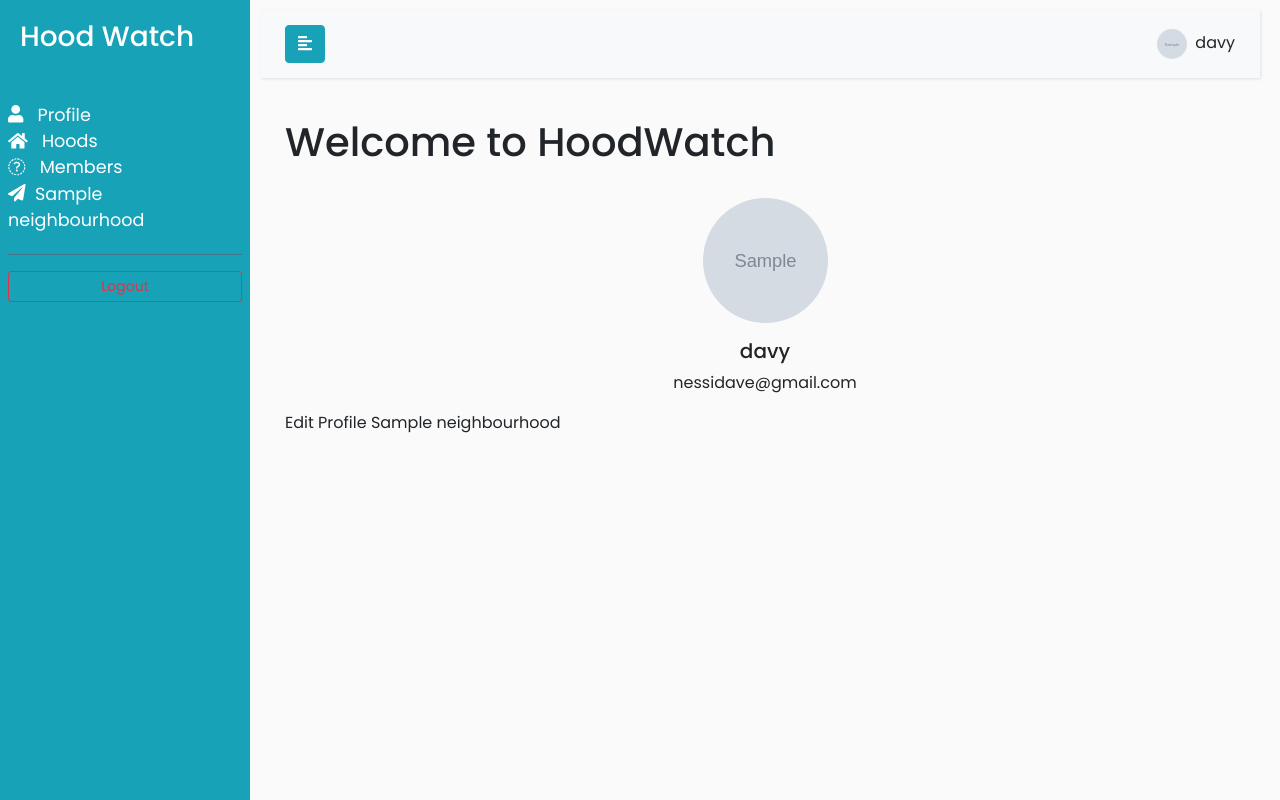
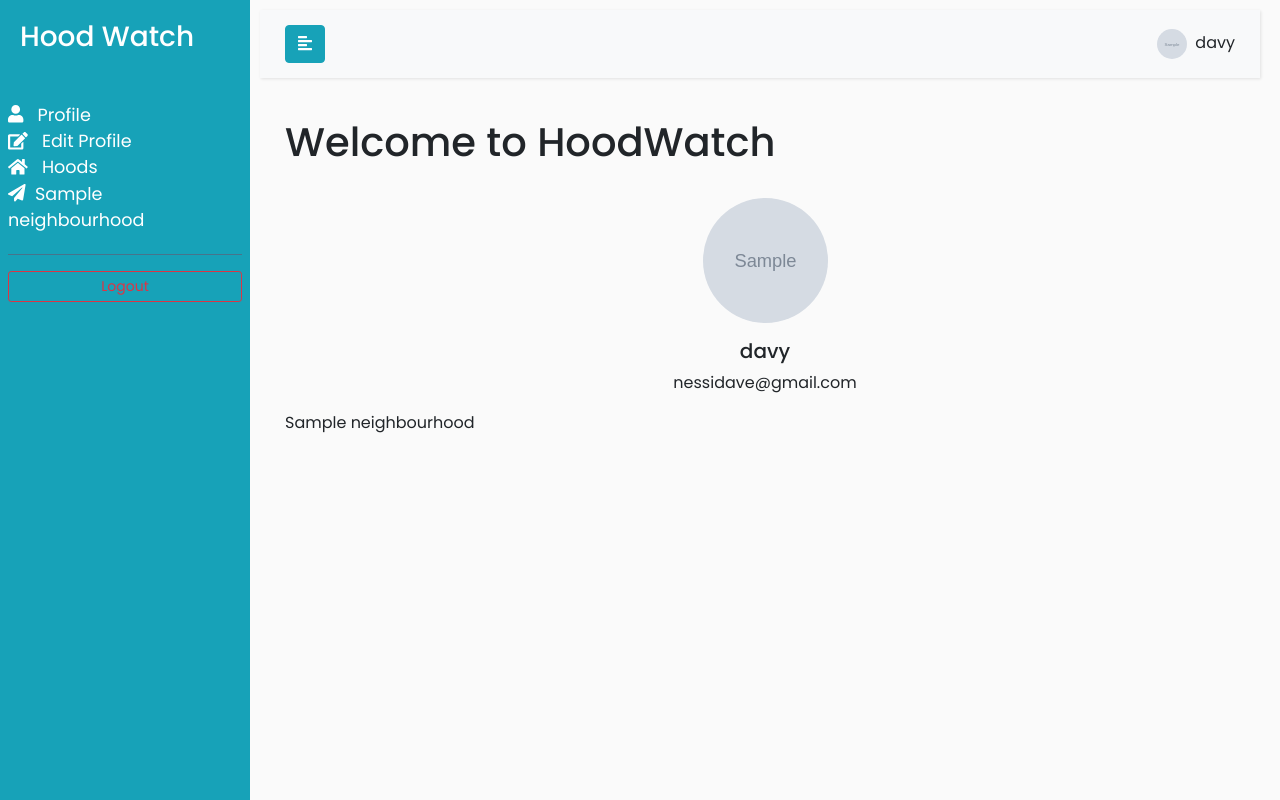
Before and after one commit to poldiee/Hood, a Django app: a page that uses hoodwatch/templates/bar.html in a window 1280 px wide. Run offline with Django 4.2, Linux system fonts and the light colour scheme; a user stored in the database is signed in; tables that the repository leaves empty hold one stand-in row (values such as "Sample post"); grey boxes marked "Sample" are stand-in pictures; some libraries are stand-ins or nearby versions.

Commit message:
profile edit

```diff
--- a/hoodwatch/templates/bar.html
+++ b/hoodwatch/templates/bar.html
@@ -12,17 +12,18 @@
             </a>
         </li>
         <li>
+            <a href="{% url 'edit-profile' user.username %}">
+                <i class="fas fa-edit"></i>
+                &nbsp; Edit Profile
+            </a>
+        </li>
+        <li>
             <a href="{% url 'hood' %}">
                 <i class="fas fa-home"></i>
                 &nbsp; Hoods
             </a>
         </li>
-        <li>
-            <a href="">
-                <i class="fa fa-group"></i>
-                &nbsp; Members
-            </a>
-        </li>
+
         {% if user.profile.neighbourhood %}
         <li>
             <a href="{% url 'single-hood' user.profile.neighbourhood.id %}">
--- a/hoodwatch/templates/profile.html
+++ b/hoodwatch/templates/profile.html
@@ -12,7 +12,6 @@
         </div>
         <div class="col-md-3"></div>
     </div>
-    <a href="{% url 'edit-profile' user.username %}">Edit Profile</a>
     {% if request.user.profile.neighbourhood %}
     <a href="{% url 'single-hood' user.profile.neighbourhood.id %}">{{ user.profile.neighbourhood.name }}</a>
     {% endif %}
```
